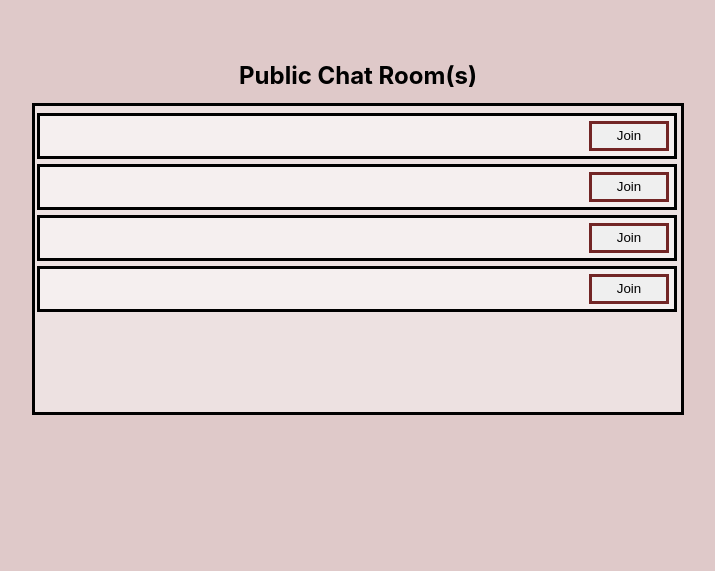
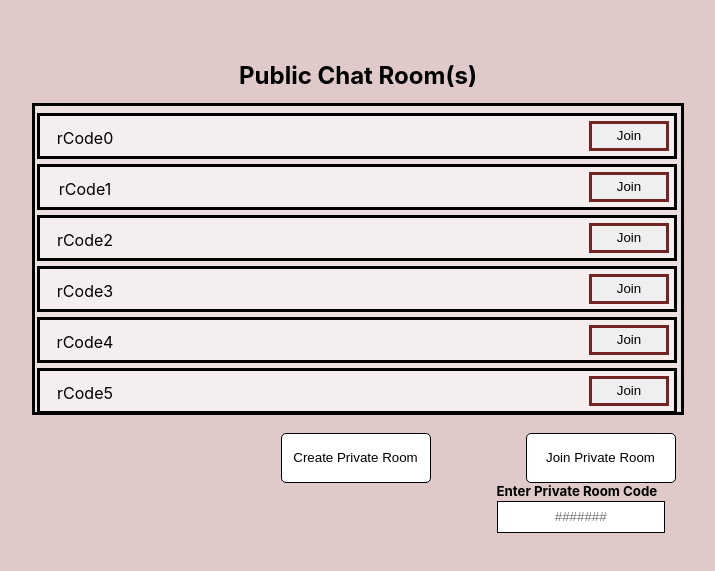
Before and after one commit to SpencerKeene/censored-chat-room, a website built with Vite: page client/index.html in a window 1280 px wide. Shown: the part 139-710 px from the top of the page, without its empty margins (282-997 px from the left). Built offline with nearby package versions, Linux system fonts and the light colour scheme.

Commit message:
first page (front end)
All necessary tags have been added
and styles.
JavaScript works and tested with test data.
Note: the option to create a public/private room should be an option and should be added in the future.

```diff
--- a/client/index.html
+++ b/client/index.html
@@ -12,6 +12,7 @@
       <h2 id="public-chat-title">Public Chat Room(s)</h2>
       <div id="public-chat"></div>
     </div>
+    <div id="private-input-buttons"></div>
     <script type="module" language="javascript" src="main.js"></script>
   </body>
 </html>
--- a/client/main.js
+++ b/client/main.js
@@ -1,6 +1,7 @@
 import { addChat } from './publicChats.js'
 
-document.querySelector('#username').innerHTML = `
+//top part/ first part of the page
+document.querySelector("#username").innerHTML = `
       <div>
           <h1>Name</h1>
       </div>
@@ -8,8 +9,68 @@ document.querySelector('#username').innerHTML = `
           <input type="text" id="UName" name="Chatname" placeholder="Anon123">
       </div>
 `;
-document.getElementById('public-chat').appendChild(addChat(4));
 
 
+//middle part / second part of the page
+document.getElementById("public-chat").appendChild(getButtons(10));
 
-//add a button listener
+function getButtons(Qty){
+    return addChat(Qty);
+}
+
+const buttons = document.getElementsByName("join-public-chat");
+
+var roomCode;
+var userName;
+for(let button of buttons){
+    button.addEventListener("click", (e) => {
+        //gets the name displayed
+        roomCode = document.getElementById(`uniqueCode${button.id}`).innerText;
+        userName = document.getElementById("UName").value;
+        if(userName == ""){
+            userName = "Anon123";
+        }
+        //alert(roomCode);
+    });
+}
+
+//third part of the page / bottom of the page
+document.querySelector("#private-input-buttons").innerHTML = `
+    <div>
+        <button id="create-private-room">Create Private Room</button>
+    </div>
+    <div id="room-code-title">
+        <button id="join-private-room">Join Private Room</button>
+    </div>
+    <div id="room-code-title">
+        <div>
+            <h5>Enter Private Room Code</h5>
+        </div>
+        <div>
+            <input type="text" id="private-code" name="code" placeholder="#######">
+        </div>
+    </div>
+
+`;
+
+var privateCode;
+
+document.getElementById("join-private-room").addEventListener("click", (e) => {
+    privateCode = document.getElementById("private-code").value;
+    if(privateCode == ""){
+        alert("Please enter a code");
+    }
+    else{
+        userName = document.getElementById("UName").value;
+    }
+
+});
+
+document.getElementById("create-private-room").addEventListener("click", (e) =>{
+    //request to create a room and redirect the user to that private chatroom instance
+    //below are notes
+    //http redirect tests
+    //location.replace("#")
+    //location.href = "#";
+    //alert("created");
+});
--- a/client/publicChats.js
+++ b/client/publicChats.js
@@ -1,16 +1,27 @@
 //chat information will come from the server on request
 //below will be temporary data for testing and placeholding
+//this function is how the buttons would be created
 export function addChat(Qty){
   var newChats = document.createDocumentFragment();
   for(var i = 0; i < Qty; ++i){
     var addChat = document.createElement('div');
     addChat.className = "chat-display-template";
-    addChat.id = "Room" + i;
+    addChat.id = "div" + i;
     var addBtn = document.createElement("button");
     addBtn.className = "join-public-chat";
+    addBtn.name = "join-public-chat";
+    addBtn.id = i;
     addBtn.innerText = "Join";
+    //could possibly display the public rooms code
+    var uniquecode = document.createElement("p");
+    uniquecode.name = "rCode"+i;
+    uniquecode.id = "uniqueCode"+i;
+    uniquecode.className = "public-chat-name";
+    uniquecode.innerHTML = uniquecode.name;
+    addChat.appendChild(uniquecode);
     addChat.appendChild(addBtn);
     newChats.appendChild(addChat);
   }
+
   return newChats;
 }
--- a/client/style.css
+++ b/client/style.css
@@ -40,6 +40,14 @@
   border: 3px solid #722525;
 }
 
+.public-chat-name{
+  float: left;
+  width: 80px;
+  height: 30px;
+  padding-top: 1.2%;
+  font-size: 100%;
+}
+
 .chat-display-template:hover{
   background-color: #ffffffc0;
 }
@@ -49,6 +57,7 @@
   width: auto;
   height: 30px;
   padding: 5px;
+  align-items: center;
   border: 3px solid #000000;
 }
 
@@ -56,6 +65,7 @@
   margin:  auto;
   text-align: center;
 }
+
 #public-chat{
   overflow-y: auto;
   margin: 1% auto;
@@ -82,5 +92,73 @@
 body {
   display: center;
   place-items: center;
+}
 
+#private-input-buttons{
+  margin: 1% auto;
+  width: 50%;
+  padding: 5px;
+  padding-left: 0;
+  place-items: center;
 }
+
+#create-private-room{
+  width: 150px;
+  height: 50px;
+  border: 1px solid #000000;
+  border-radius: 5px;
+  float: left;
+  background-color: #ffffff;
+}
+
+#create-private-room:hover{
+  width: 152px;
+  height: 52px;
+  background-color: #556cd07d;
+}
+
+#create-private-room:active{
+  width: 148px;
+  height: 48px;
+  background-color: #ffffff;
+}
+
+#join-private-room{
+  width: 150px;
+  height: 50px;
+  margin-left: 2px;
+  border: 1px solid #000000;
+  border-radius: 5px;
+  float: left;
+  background-color: #ffffff;
+}
+
+#join-private-room:hover{
+  width: 152px;
+  height: 52px;
+
+  margin-left: 0;
+  background-color: #556cd07d;
+}
+
+#join-private-room:active{
+  width: 148px;
+  height: 48px;
+  margin-left: 4px;
+  background-color: #ffffff;
+}
+
+#room-code-title{
+  float: right;
+}
+
+#private-code{
+  margin-top: 2px;
+  width: 93%;
+  height: 30px;
+  text-align: center;
+  border: 1px solid #000000;
+}
+#private-input-buttons{
+  display:block;
+}
```
